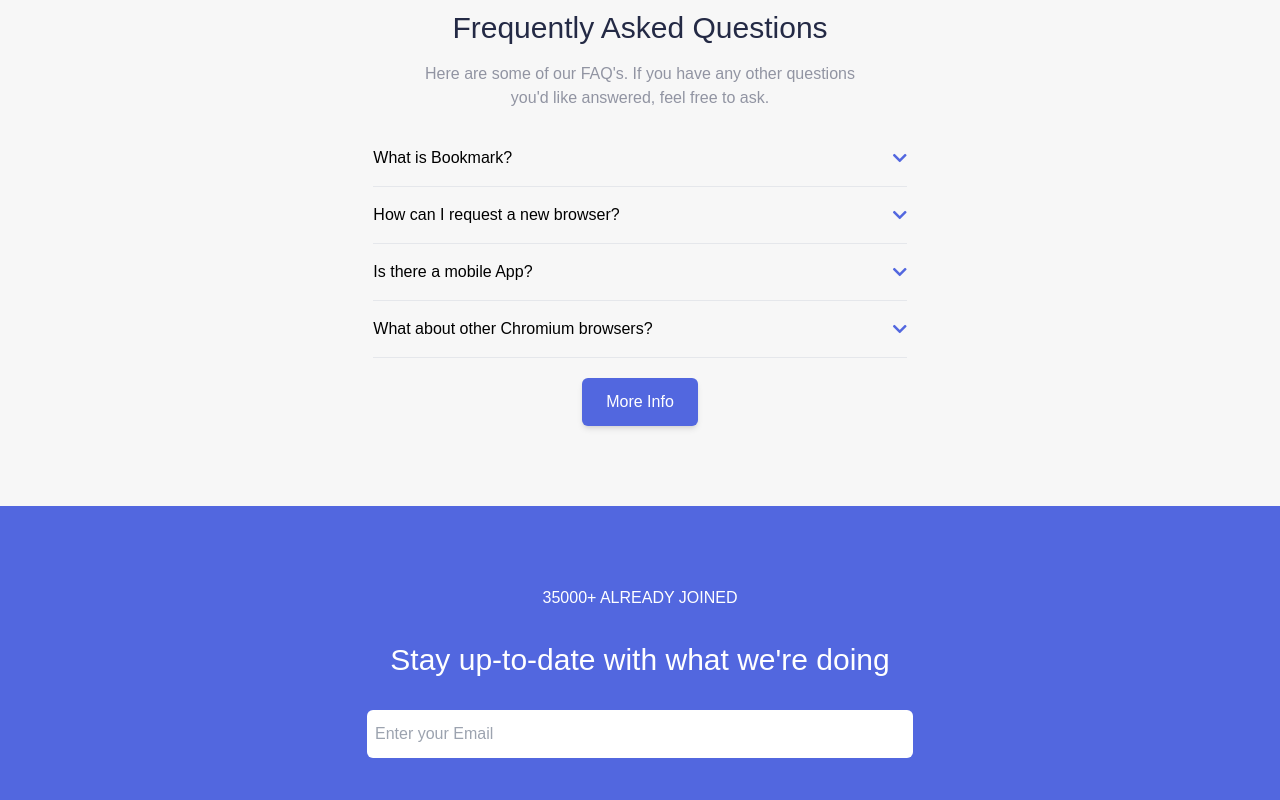
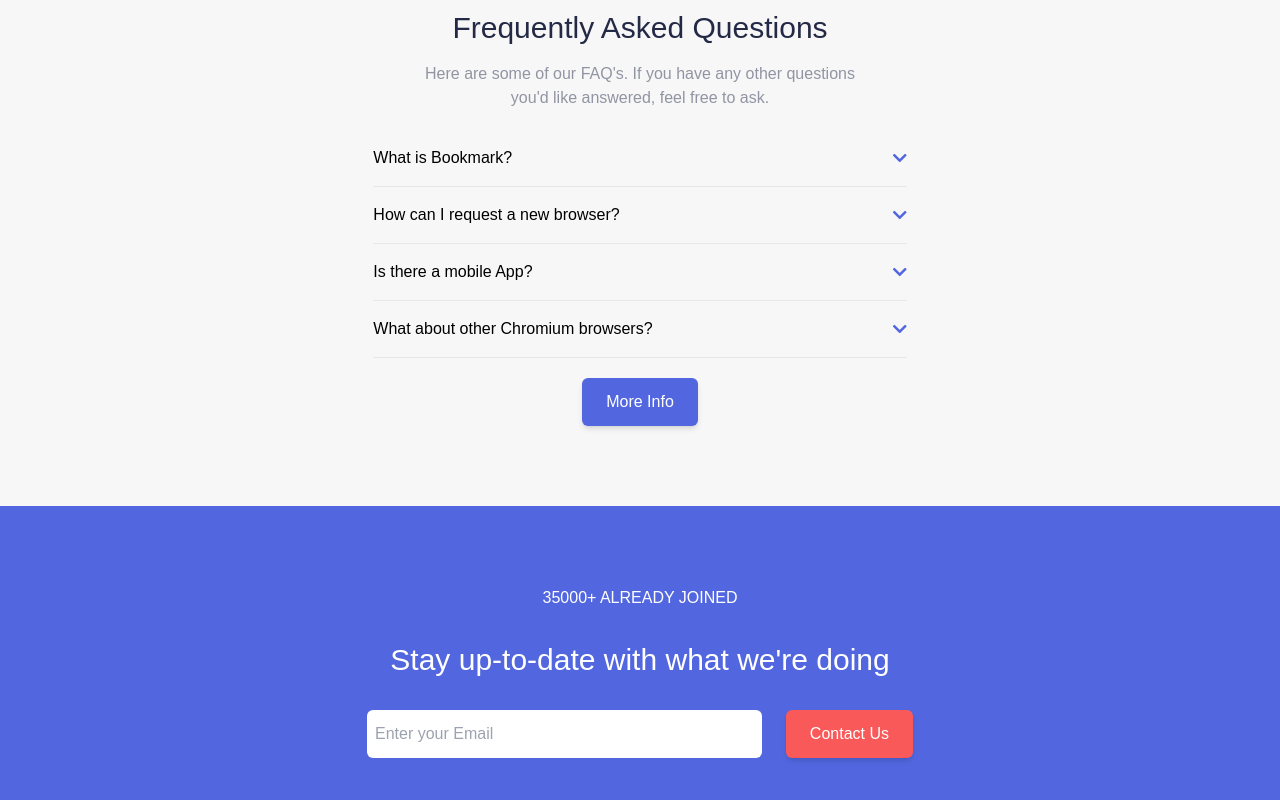
Before and after one commit to ummesalmaali/bookmark-with-tailwind, a website: page index.html in a window 1280 px wide. Shown: the part 3519-4319 px from the top of the page. Drawn offline with Linux system fonts and the light colour scheme.

Commit message:
contact-seection

```diff
--- a/index.html
+++ b/index.html
@@ -500,6 +500,7 @@
           <h1 class="text-3xl text-center">Stay up-to-date with what we're doing</h1>
           <div class="flex flex-col sm:flex-row gap-6 mt-8">
             <input type="text" placeholder="Enter your Email" class="focus:outline-none flex-1 px-2 py-3 rounded-md text-black">
+            <button class="btn bg-bookmark-red hover:bg-bookmark-white hover:text-black">Contact Us</button>
           </div>
 
       </div>
```
